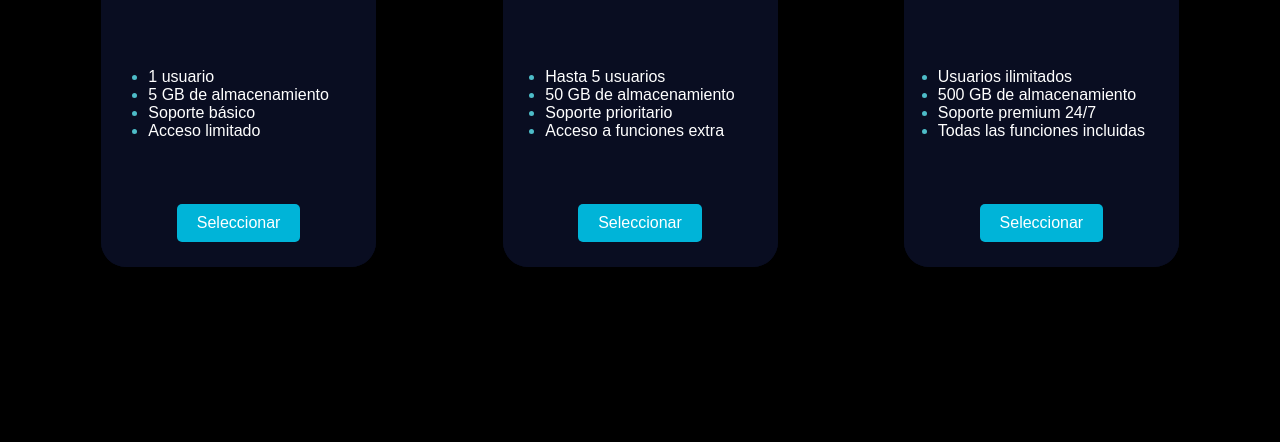
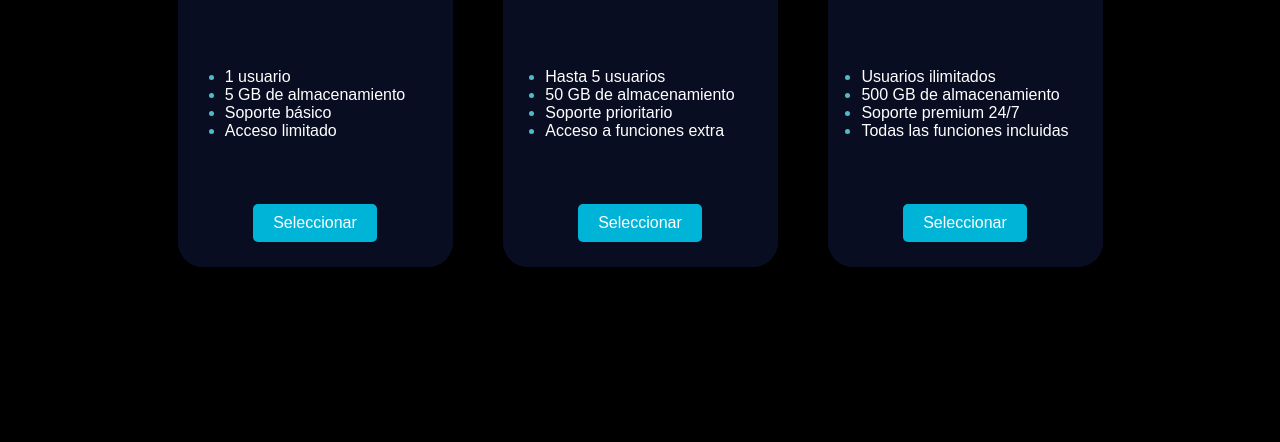
Before and after one commit to RodrigoHernandez06/guiaEjercicios01, a plain HTML site: page index.html in a window 1280 px wide. Shown: the part 366-808 px from the top of the page. Drawn offline with Linux system fonts and the light colour scheme.

Commit message:
💄:  Cambiando styles

```diff
--- a/styles.css
+++ b/styles.css
@@ -17,7 +17,7 @@ body {
     justify-content: center;
     align-items: center;
     height: 100vh;
-    gap: 10%;
+    gap: 50px;
 }
 
 #boton {
```
